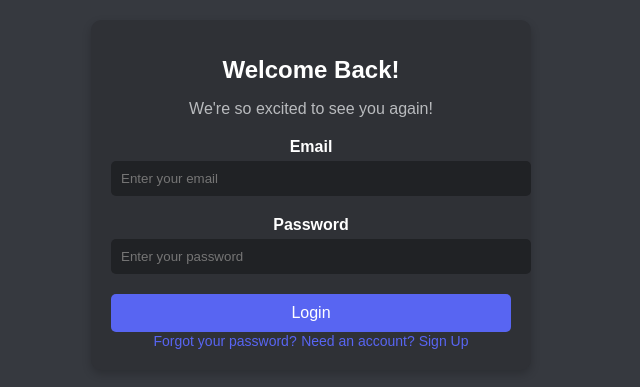
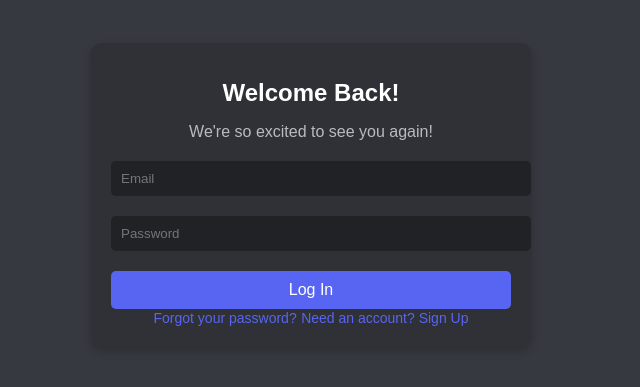
Before and after one commit to XO-AVNGR/discord-login-clone, a website: page index.html in a window 1280 px wide. Shown: the part 205-592 px from the top of the page, without its empty margins (329-969 px from the left). Drawn offline with Linux system fonts and the light colour scheme.

Commit message:
Fix login route and form configuration

```diff
--- a/index.html
+++ b/index.html
@@ -11,13 +11,12 @@
         <div class="login-box">
             <h1>Welcome Back!</h1>
             <p>We're so excited to see you again!</p>
-            <form id="login-form">
-                <label for="email">Email</label>
-                <input type="email" id="email" placeholder="Enter your email" required>
-                <label for="password">Password</label>
-                <input type="password" id="password" placeholder="Enter your password" required>
-                <button type="submit">Login</button>
-            </form>
+            <form action="/login" method="POST">
+                <input type="email" name="email" placeholder="Email" required>
+                <input type="password" name="password" placeholder="Password" required>
+                <button type="submit">Log In</button>
+              </form>
+
             <div class="links">
                 <a href="#">Forgot your password?</a>
                 <a href="#">Need an account? Sign Up</a>
```
Also changed, not shown: server.js (+19 -5 lines).
